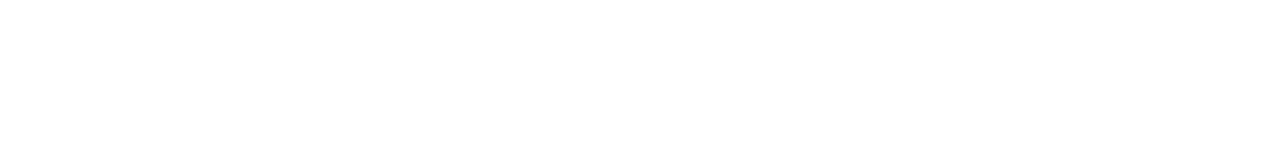
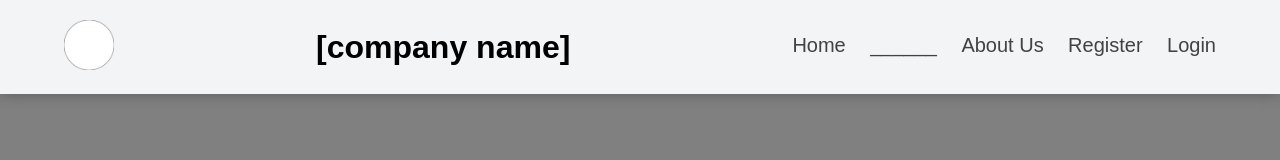
Before and after one commit to Adri-01/portfolio-adrian-conner, a plain HTML site: page index.html in a window 1280 px wide. Drawn offline with Linux system fonts and the light colour scheme.

Commit message:
Add files via upload

```diff
--- a/index.html
+++ b/index.html
@@ -1,11 +1,25 @@
 <!DOCTYPE html>
 <html lang="en">
 <head>
+    <link rel="stylesheet" href="style.css">
+
     <meta charset="UTF-8">
     <meta name="viewport" content="width=device-width, initial-scale=1.0">
-    <title>Document</title>
+    <title>[Name] - Create your personal website</title>
+    <link rel="icon" type="image.png" href="Favicon.png">
 </head>
 <body>
+    <div class="navbar">
+        <a href="index.html"><img src="Logo.png" style="height:50px;"></a>
+        <h1 class="companyname">[company name]</h1>
+            <ul class="menu">
+                <li><a href="index.html" class="active">Home</a></li>
+                <li><a href="">______</a></li>
+                <li><a href="">About Us</a></li>
+                <li><a href="">Register</a></li>
+                <li><a href="">Login</a></li>
+            </ul>
+    </div>
 
 </body>
 </html>
--- a/style.css
+++ b/style.css
@@ -0,0 +1,41 @@
+*{
+    margin: 0;
+    padding: 0;
+    font-family: sans-serif;
+
+}
+
+body{
+    height: 100%;
+    background: gray;
+}
+
+.navbar{
+    padding: 20px 5%;
+    display: flex;
+    justify-content: space-between;
+    align-items: center;
+    position: sticky;
+    z-index: 999;
+    background-color: #f3f4f6;
+    box-shadow: 0 0 14px rgba(0, 0, 0, 0.3);
+}
+
+
+.navbar .menu li{
+    list-style: none;
+    display: inline-block;
+}
+
+.navbar .menu li a{
+    display: block;
+    margin-left: 20px;
+    color: #424144;
+    border-bottom: 4px solid transparent;
+    text-decoration: none;
+    font-size: 20px;
+    font-weight: weight;
+}
+.companyname{
+    display: all;
+}
```
Also changed, not shown: Favicon (2).png (added), Favicon.png (added), Logo.png (added), WebCodeLogo.png (added).
